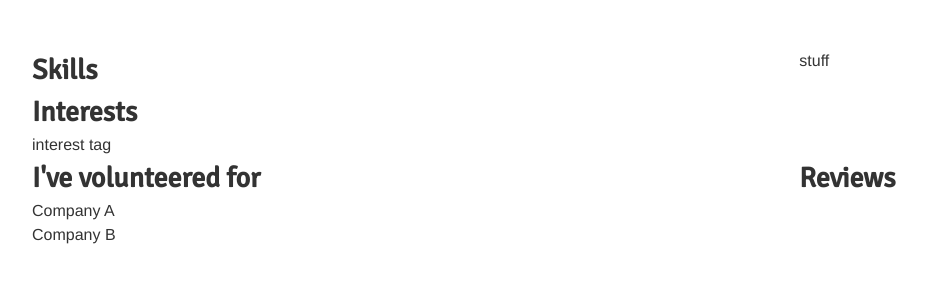
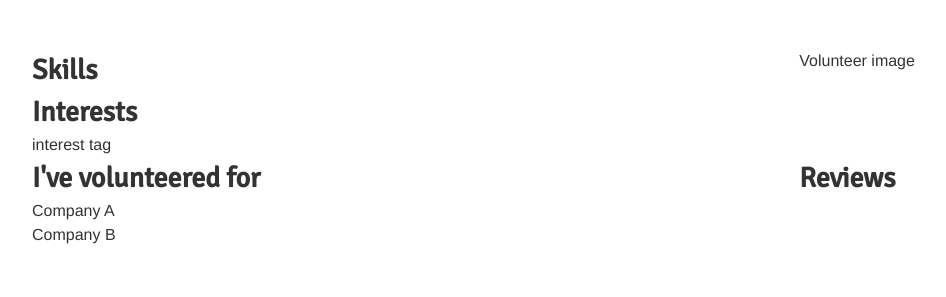
Before and after one commit to madirey/service_watch, a Django app: page /grower/5 in a window 1280 px wide. Shown: the part 120-417 px from the top of the page, without its empty margins (48-994 px from the left). Run offline with Django 3.2, Linux system fonts and the light colour scheme; data comes from the database, SQL or seed files in the repository; data that the repository does not hold is empty; parts of the project's set-up code (start-up, migrations or seed data) failed here and were passed over.

Commit message:
formatting for grower.html

```diff
--- a/servicewatch/templates/Grower.html
+++ b/servicewatch/templates/Grower.html
@@ -18,14 +18,12 @@
 <h2>Interests</h2>
 
 <ul>
-
 	<li>interest tag</li>
-
 </ul>
 
 </div>
 <div class="span4">
-stuff
+	Volunteer image
 </div>
 </div>
 
```
